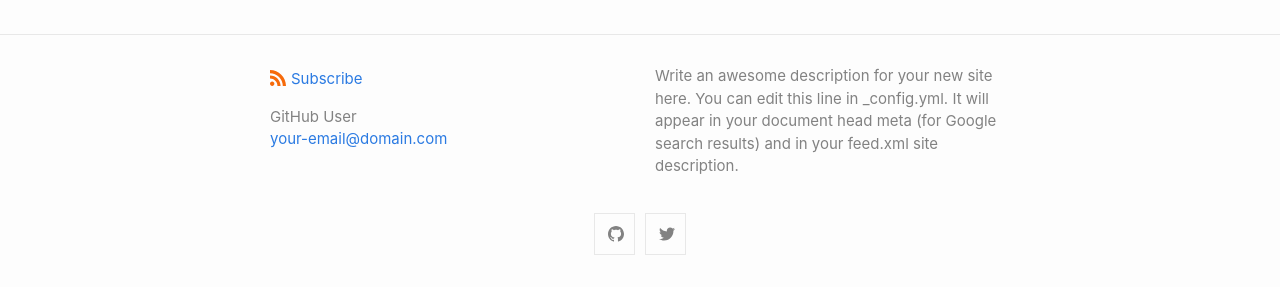
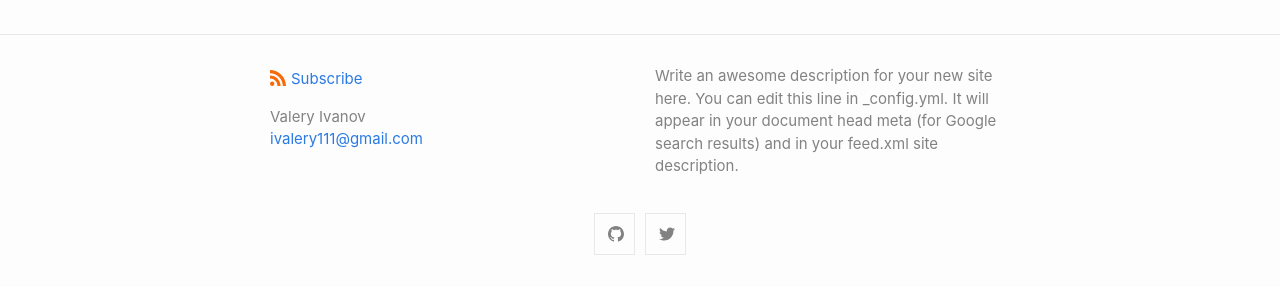
Before and after one commit to ivalery111/ivaleryz.github.io, a Jekyll site: the page built from index.md, in a window 1280 px wide. Shown: the part 610-897 px from the top of the page. Built offline with Jekyll 4.4.1, drawn with Linux system fonts in a browser that asks for light colours.

Commit message:
config: update author

```diff
--- a/_config.yml
+++ b/_config.yml
@@ -1,7 +1,7 @@
 title: Welcome to DoCode.xyz
 author:
-  name: GitHub User
-  email: your-email@domain.com
+  name: Valery Ivanov
+  email: ivalery111@gmail.com
 description: > # this means to ignore newlines until "show_excerpts:"
   Write an awesome description for your new site here. You can edit this
   line in _config.yml. It will appear in your document head meta (for
```
